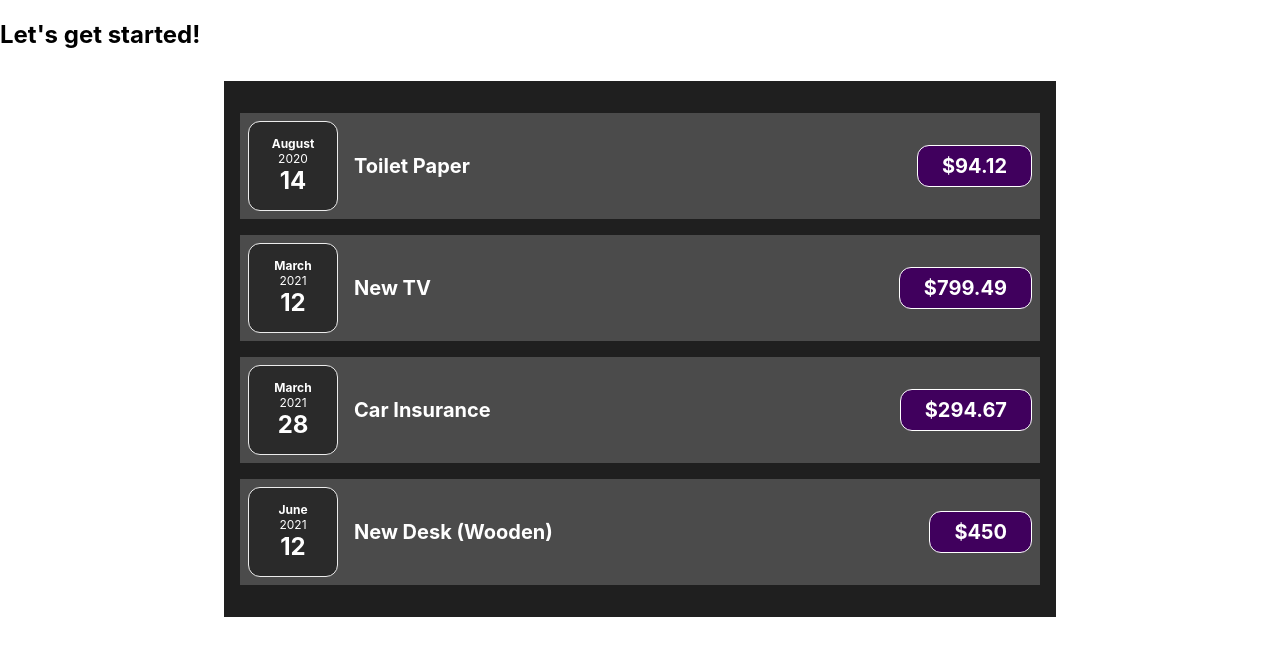
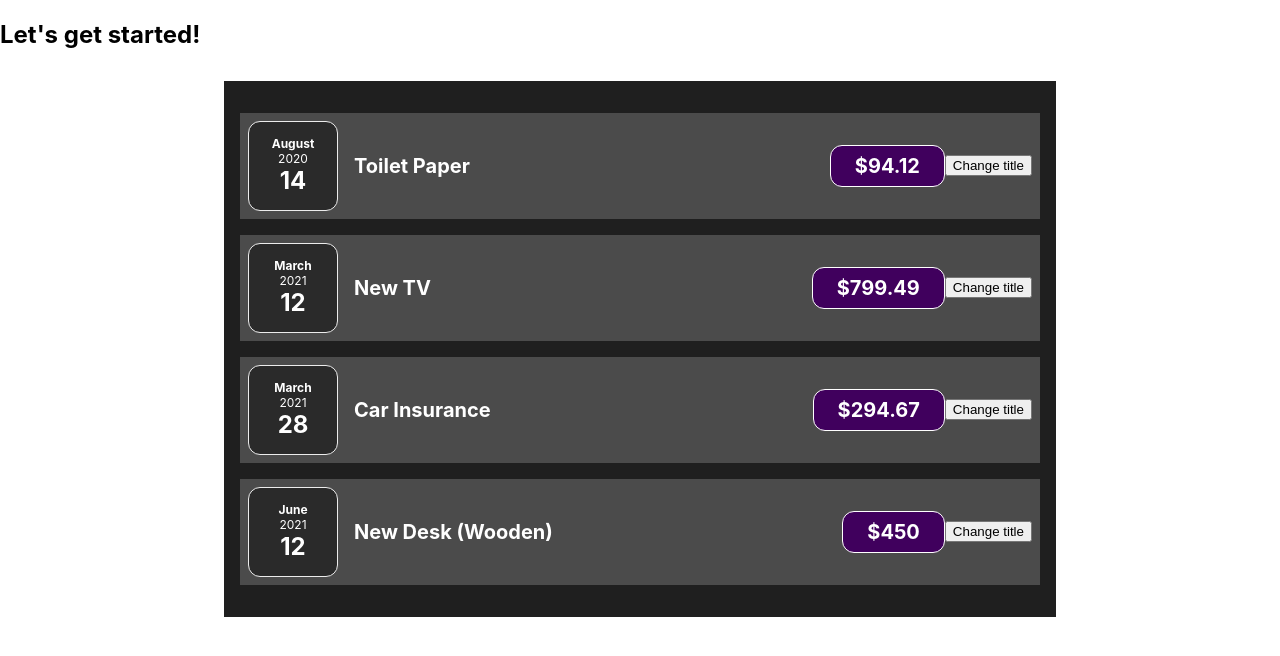
Before and after one commit to SarahH87/react-training, a React (Create React App) app: page / in a window 1280 px wide. Shown: the top 656 px of the page. Built offline with nearby package versions, Linux system fonts and the light colour scheme; the HTML template or start-up script is replaced by a standard one.

Commit message:
basic example of using state for title

```diff
--- a/src/components/Expenses/ExpenseItem.js
+++ b/src/components/Expenses/ExpenseItem.js
@@ -1,16 +1,27 @@
+import React, { useState } from 'react';
+
 import Card from "../UI/Card";
 import ExpenseDate  from "./ExpenseDate";
 import './ExpenseItem.css';
 
 function ExpenseItem(props) {
-    console.log(props.expense.date);
+    //value + function to set value
+    //useState always returns these things
+    const [title, setTitle] = useState(props.expense.title);
+
+    const clickHandler = () => {
+        setTitle('updated');
+        console.log(title)
+    };
+
     return (
         <Card className="expense-item">
             <ExpenseDate date={props.expense.date}/>
             <div className="expense-item__description">
-                <h2>{props.expense.title}</h2>
+                <h2>{title}</h2>
                 <div className="expense-item__price">${props.expense.amount}</div>
             </div>
+            <button onClick={clickHandler}>Change title</button>
         </Card>
     );
 }
```
